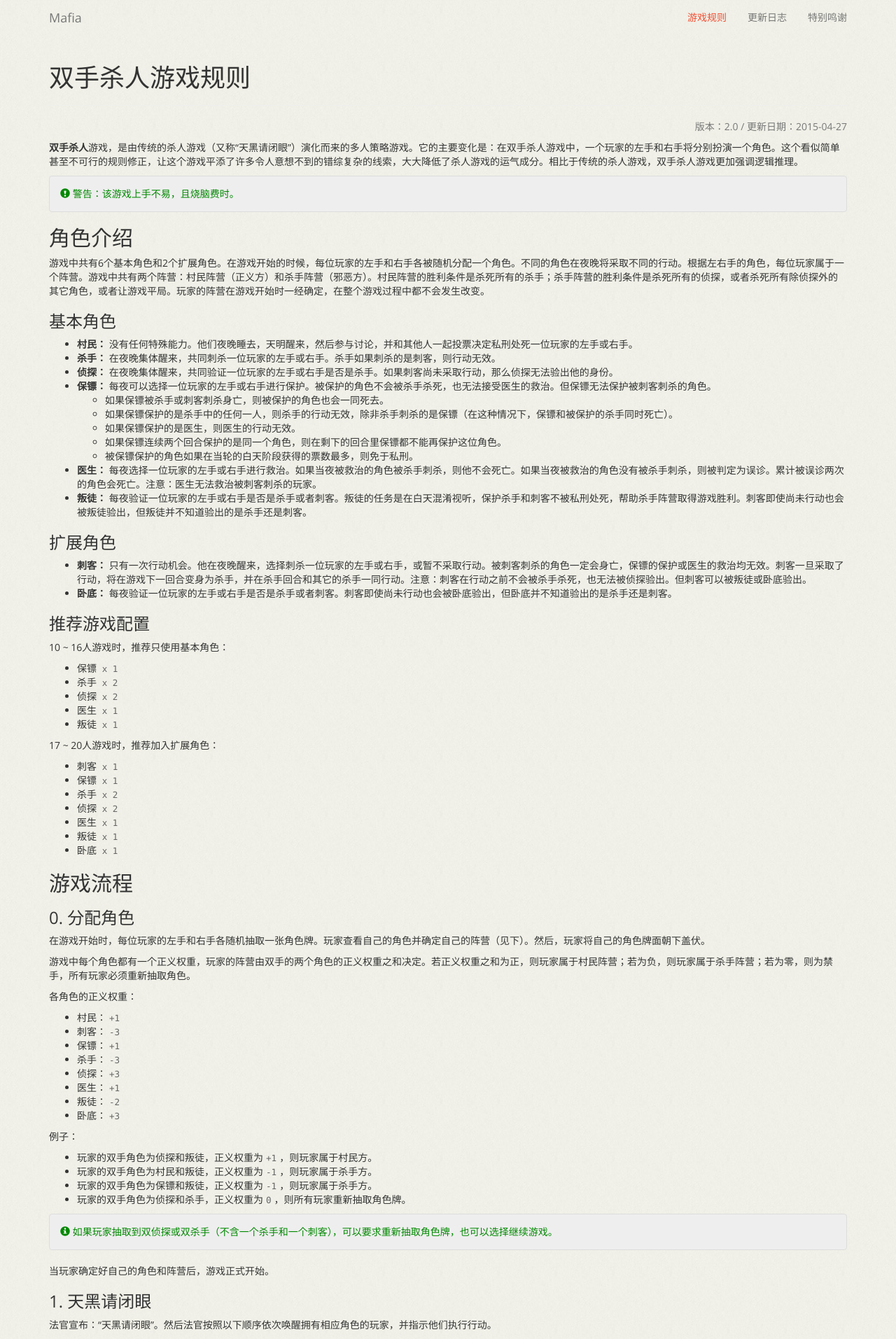
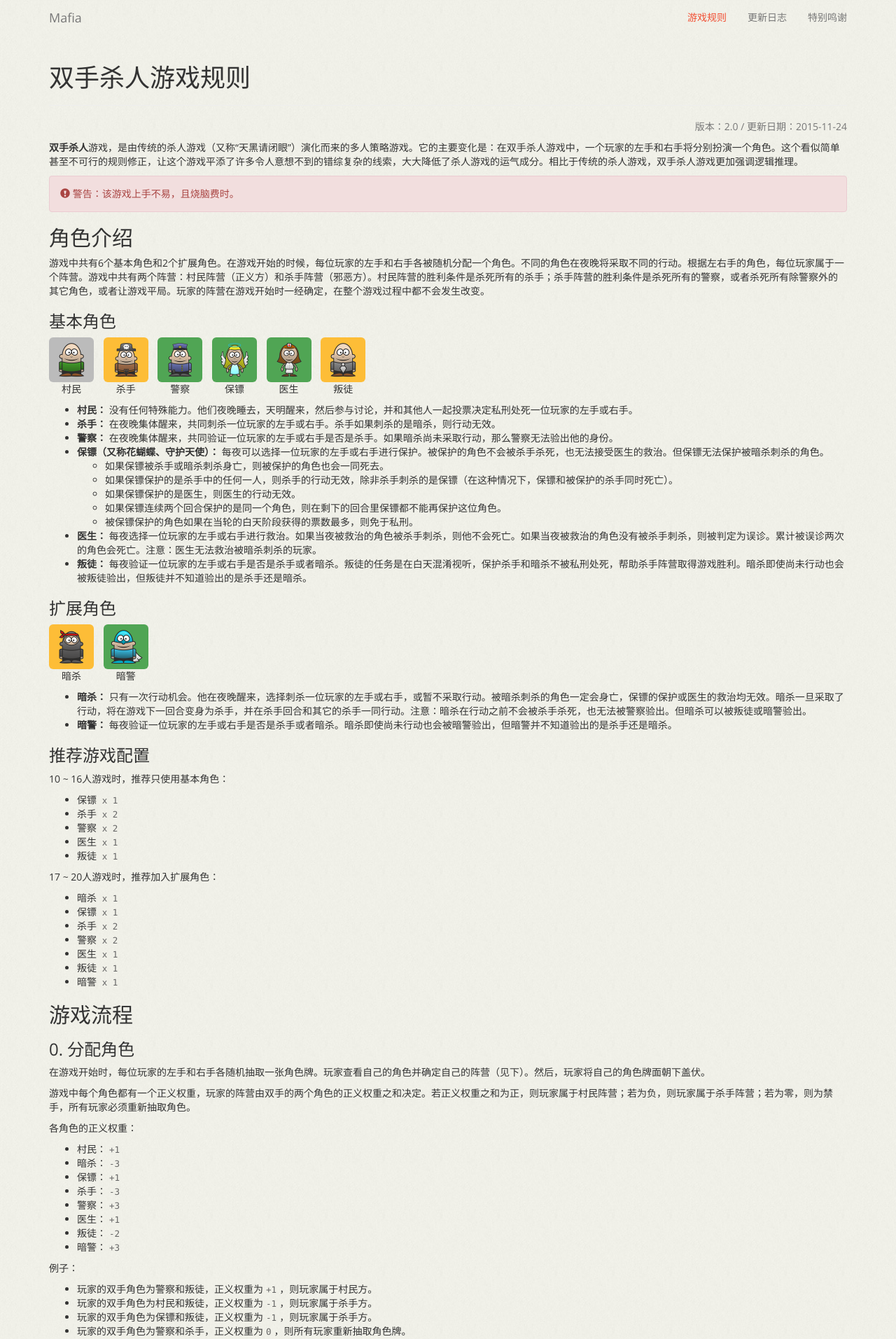
Before and after one commit to zhengzhong/mafia, a Jekyll site: the page built from gameplay.md, in a window 1280 px wide. Shown: the top 1913 px of the page at 70% size. Built offline with Jekyll 4.4.1, drawn with Linux system fonts in a browser that asks for light colours; nearby versions of some CDN libraries; some of the changed text lies outside the part shown.

Commit message:
Updated gameplay page; Added thanks page.

```diff
--- a/_sass/site/_extras.scss
+++ b/_sass/site/_extras.scss
@@ -15,7 +15,10 @@ body {
 
 // Styles for website.
 body.mafia {
-  background: url('../img/body_bg.jpg');
+  // For tablet and PC...
+  @media (min-width: 768px) {
+    background: url('../img/body_bg.jpg');
+  }
 
   nav#topbar {
     background-color: transparent;
--- a/gameplay.md
+++ b/gameplay.md
@@ -4,36 +4,50 @@ title: '双手杀人游戏规则'
 permalink: /gameplay/
 ---
 
-<p class="text-muted text-right">版本：2.0 / 更新日期：2015-04-27</p>
+<p class="text-muted text-right">版本：2.0 / 更新日期：2015-11-24</p>
 
 **双手杀人**游戏，是由传统的杀人游戏（又称“天黑请闭眼”）演化而来的多人策略游戏。它的主要变化是：在双手杀人游戏中，一个玩家的左手和右手将分别扮演一个角色。这个看似简单甚至不可行的规则修正，让这个游戏平添了许多令人意想不到的错综复杂的线索，大大降低了杀人游戏的运气成分。相比于传统的杀人游戏，双手杀人游戏更加强调逻辑推理。
 
-<div class="alert alert-info">
+<div class="alert alert-danger">
   <span class="glyphicon glyphicon-exclamation-sign"></span> 警告：该游戏上手不易，且烧脑费时。
 </div>
 
 ## 角色介绍
 
-游戏中共有6个基本角色和2个扩展角色。在游戏开始的时候，每位玩家的左手和右手各被随机分配一个角色。不同的角色在夜晚将采取不同的行动。根据左右手的角色，每位玩家属于一个阵营。游戏中共有两个阵营：村民阵营（正义方）和杀手阵营（邪恶方）。村民阵营的胜利条件是杀死所有的杀手；杀手阵营的胜利条件是杀死所有的侦探，或者杀死所有除侦探外的其它角色，或者让游戏平局。玩家的阵营在游戏开始时一经确定，在整个游戏过程中都不会发生改变。
+游戏中共有6个基本角色和2个扩展角色。在游戏开始的时候，每位玩家的左手和右手各被随机分配一个角色。不同的角色在夜晚将采取不同的行动。根据左右手的角色，每位玩家属于一个阵营。游戏中共有两个阵营：村民阵营（正义方）和杀手阵营（邪恶方）。村民阵营的胜利条件是杀死所有的杀手；杀手阵营的胜利条件是杀死所有的警察，或者杀死所有除警察外的其它角色，或者让游戏平局。玩家的阵营在游戏开始时一经确定，在整个游戏过程中都不会发生改变。
 
 ### 基本角色
 
+<ul class="list-inline">
+  <li class="text-center"><img class="img-rounded" style="width:64px;" src="{{ site.baseurl }}/assets/img/role_civilian_64pt_2x.png" alt="Civilian"/><br/>村民</li>
+  <li class="text-center"><img class="img-rounded" style="width:64px;" src="{{ site.baseurl }}/assets/img/role_killer_64pt_2x.png" alt="Killer"/><br/>杀手</li>
+  <li class="text-center"><img class="img-rounded" style="width:64px;" src="{{ site.baseurl }}/assets/img/role_detective_64pt_2x.png" alt="Detective"/><br/>警察</li>
+  <li class="text-center"><img class="img-rounded" style="width:64px;" src="{{ site.baseurl }}/assets/img/role_guardian_64pt_2x.png" alt="Guardian"/><br/>保镖</li>
+  <li class="text-center"><img class="img-rounded" style="width:64px;" src="{{ site.baseurl }}/assets/img/role_doctor_64pt_2x.png" alt="Doctor"/><br/>医生</li>
+  <li class="text-center"><img class="img-rounded" style="width:64px;" src="{{ site.baseurl }}/assets/img/role_traitor_64pt_2x.png" alt="Traitor"/><br/>叛徒</li>
+</ul>
+
 * **村民：** 没有任何特殊能力。他们夜晚睡去，天明醒来，然后参与讨论，并和其他人一起投票决定私刑处死一位玩家的左手或右手。
-* **杀手：** 在夜晚集体醒来，共同刺杀一位玩家的左手或右手。杀手如果刺杀的是刺客，则行动无效。
-* **侦探：** 在夜晚集体醒来，共同验证一位玩家的左手或右手是否是杀手。如果刺客尚未采取行动，那么侦探无法验出他的身份。
-* **保镖：** 每夜可以选择一位玩家的左手或右手进行保护。被保护的角色不会被杀手杀死，也无法接受医生的救治。但保镖无法保护被刺客刺杀的角色。
-  * 如果保镖被杀手或刺客刺杀身亡，则被保护的角色也会一同死去。
+* **杀手：** 在夜晚集体醒来，共同刺杀一位玩家的左手或右手。杀手如果刺杀的是暗杀，则行动无效。
+* **警察：** 在夜晚集体醒来，共同验证一位玩家的左手或右手是否是杀手。如果暗杀尚未采取行动，那么警察无法验出他的身份。
+* **保镖（又称花蝴蝶、守护天使）：** 每夜可以选择一位玩家的左手或右手进行保护。被保护的角色不会被杀手杀死，也无法接受医生的救治。但保镖无法保护被暗杀刺杀的角色。
+  * 如果保镖被杀手或暗杀刺杀身亡，则被保护的角色也会一同死去。
   * 如果保镖保护的是杀手中的任何一人，则杀手的行动无效，除非杀手刺杀的是保镖（在这种情况下，保镖和被保护的杀手同时死亡）。
   * 如果保镖保护的是医生，则医生的行动无效。
   * 如果保镖连续两个回合保护的是同一个角色，则在剩下的回合里保镖都不能再保护这位角色。
   * 被保镖保护的角色如果在当轮的白天阶段获得的票数最多，则免于私刑。
-* **医生：** 每夜选择一位玩家的左手或右手进行救治。如果当夜被救治的角色被杀手刺杀，则他不会死亡。如果当夜被救治的角色没有被杀手刺杀，则被判定为误诊。累计被误诊两次的角色会死亡。注意：医生无法救治被刺客刺杀的玩家。
-* **叛徒：** 每夜验证一位玩家的左手或右手是否是杀手或者刺客。叛徒的任务是在白天混淆视听，保护杀手和刺客不被私刑处死，帮助杀手阵营取得游戏胜利。刺客即使尚未行动也会被叛徒验出，但叛徒并不知道验出的是杀手还是刺客。
+* **医生：** 每夜选择一位玩家的左手或右手进行救治。如果当夜被救治的角色被杀手刺杀，则他不会死亡。如果当夜被救治的角色没有被杀手刺杀，则被判定为误诊。累计被误诊两次的角色会死亡。注意：医生无法救治被暗杀刺杀的玩家。
+* **叛徒：** 每夜验证一位玩家的左手或右手是否是杀手或者暗杀。叛徒的任务是在白天混淆视听，保护杀手和暗杀不被私刑处死，帮助杀手阵营取得游戏胜利。暗杀即使尚未行动也会被叛徒验出，但叛徒并不知道验出的是杀手还是暗杀。
 
 ### 扩展角色
 
-* **刺客：** 只有一次行动机会。他在夜晚醒来，选择刺杀一位玩家的左手或右手，或暂不采取行动。被刺客刺杀的角色一定会身亡，保镖的保护或医生的救治均无效。刺客一旦采取了行动，将在游戏下一回合变身为杀手，并在杀手回合和其它的杀手一同行动。注意：刺客在行动之前不会被杀手杀死，也无法被侦探验出。但刺客可以被叛徒或卧底验出。
-* **卧底：** 每夜验证一位玩家的左手或右手是否是杀手或者刺客。刺客即使尚未行动也会被卧底验出，但卧底并不知道验出的是杀手还是刺客。
+<ul class="list-inline">
+  <li class="text-center"><img class="img-rounded" style="width:64px;" src="{{ site.baseurl }}/assets/img/role_assassin_64pt_2x.png" alt="Assassin"/><br/>暗杀</li>
+  <li class="text-center"><img class="img-rounded" style="width:64px;" src="{{ site.baseurl }}/assets/img/role_undercover_64pt_2x.png" alt="Undercover"/><br/>暗警</li>
+</ul>
+
+* **暗杀：** 只有一次行动机会。他在夜晚醒来，选择刺杀一位玩家的左手或右手，或暂不采取行动。被暗杀刺杀的角色一定会身亡，保镖的保护或医生的救治均无效。暗杀一旦采取了行动，将在游戏下一回合变身为杀手，并在杀手回合和其它的杀手一同行动。注意：暗杀在行动之前不会被杀手杀死，也无法被警察验出。但暗杀可以被叛徒或暗警验出。
+* **暗警：** 每夜验证一位玩家的左手或右手是否是杀手或者暗杀。暗杀即使尚未行动也会被暗警验出，但暗警并不知道验出的是杀手还是暗杀。
 
 ### 推荐游戏配置
 
@@ -41,19 +55,19 @@ permalink: /gameplay/
 
 * 保镖 `x 1`
 * 杀手 `x 2`
-* 侦探 `x 2`
+* 警察 `x 2`
 * 医生 `x 1`
 * 叛徒 `x 1`
 
 17 ~ 20人游戏时，推荐加入扩展角色：
 
-* 刺客 `x 1`
+* 暗杀 `x 1`
 * 保镖 `x 1`
 * 杀手 `x 2`
-* 侦探 `x 2`
+* 警察 `x 2`
 * 医生 `x 1`
 * 叛徒 `x 1`
-* 卧底 `x 1`
+* 暗警 `x 1`
 
 
 ## 游戏流程
@@ -67,23 +81,23 @@ permalink: /gameplay/
 各角色的正义权重：
 
 * 村民：`+1`
-* 刺客：`-3`
+* 暗杀：`-3`
 * 保镖：`+1`
 * 杀手：`-3`
-* 侦探：`+3`
+* 警察：`+3`
 * 医生：`+1`
 * 叛徒：`-2`
-* 卧底：`+3`
+* 暗警：`+3`
 
 例子：
 
-* 玩家的双手角色为侦探和叛徒，正义权重为`+1`，则玩家属于村民方。
+* 玩家的双手角色为警察和叛徒，正义权重为`+1`，则玩家属于村民方。
 * 玩家的双手角色为村民和叛徒，正义权重为`-1`，则玩家属于杀手方。
 * 玩家的双手角色为保镖和叛徒，正义权重为`-1`，则玩家属于杀手方。
-* 玩家的双手角色为侦探和杀手，正义权重为`0`，则所有玩家重新抽取角色牌。
+* 玩家的双手角色为警察和杀手，正义权重为`0`，则所有玩家重新抽取角色牌。
 
 <div class="alert alert-info">
-  <span class="glyphicon glyphicon-info-sign"></span> 如果玩家抽取到双侦探或双杀手（不含一个杀手和一个刺客），可以要求重新抽取角色牌，也可以选择继续游戏。
+  <span class="glyphicon glyphicon-info-sign"></span> 如果玩家抽取到双警察或双杀手（不含一个杀手和一个暗杀），可以要求重新抽取角色牌，也可以选择继续游戏。
 </div>
 
 当玩家确定好自己的角色和阵营后，游戏正式开始。
@@ -92,18 +106,18 @@ permalink: /gameplay/
 
 法官宣布：“天黑请闭眼”。然后法官按照以下顺序依次唤醒拥有相应角色的玩家，并指示他们执行行动。
 
-* **刺客：** 选择要刺杀的目标，或暂时不采取行动。
+* **暗杀：** 选择要刺杀的目标，或暂时不采取行动。
 * **保镖：** 选择要保护的目标。
 * **杀手：** 选择要刺杀的目标。
-* **侦探：** 选择要验证的目标。如果被验证的角色是杀手（不含未采取行动的刺客），法官拇指向上；否则法官拇指向下。
+* **警察：** 选择要验证的目标。如果被验证的角色是杀手（不含未采取行动的暗杀），法官拇指向上；否则法官拇指向下。
 * **医生：** 选择要救治的目标。
-* **叛徒：** 选择要验证的目标。如果被验证的角色是杀手或者刺客，法官拇指向上；否则法官拇指向下。
-* **卧底：** 选择要验证的目标。如果被验证的角色是杀手或者刺客，法官拇指向上；否则法官拇指向下。
+* **叛徒：** 选择要验证的目标。如果被验证的角色是杀手或者暗杀，法官拇指向上；否则法官拇指向下。
+* **暗警：** 选择要验证的目标。如果被验证的角色是杀手或者暗杀，法官拇指向上；否则法官拇指向下。
 
 注意：
 
-* 每个角色在自己的行动回合都必须选择一个目标执行行动，不可以弃权。刺客除外。
-* 刺客只有一次行动机会。如果刺客采取了行动，则会在下一回合变身为杀手。在下一轮的杀手回合里，变身后的刺客将会睁眼和其他杀手一起行动。
+* 每个角色在自己的行动回合都必须选择一个目标执行行动，不可以弃权。暗杀除外。
+* 暗杀只有一次行动机会。如果暗杀采取了行动，则会在下一回合变身为杀手。在下一轮的杀手回合里，变身后的暗杀将会睁眼和其他杀手一起行动。
 * 在每个角色的回合里，即使该角色已经死亡或转变了身份，法官也必须照常唤醒角色，不可以直接跳过该回合。
 
 <div class="alert alert-info">
@@ -117,7 +131,7 @@ permalink: /gameplay/
 在结算阶段结束后，如果游戏尚存遗言机会，则死亡的玩家（依次）发表遗言。如果游戏已无遗言机会，则直接跳过该阶段。
 
 <div class="alert alert-info">
-  <span class="glyphicon glyphicon-info-sign"></span> 游戏中的遗言机会的数量，取决于参与游戏的杀手和刺客的总数。比如，当游戏中有两个杀手，没有刺客时，最先死亡的两位玩家（无论死亡的原因是什么）将有机会发表遗言。之后死亡的玩家将不能够发表遗言。玩家可以放弃发表遗言，但依然会占用依次遗言机会。
+  <span class="glyphicon glyphicon-info-sign"></span> 游戏中的遗言机会的数量，取决于参与游戏的杀手和暗杀的总数。比如，当游戏中有两个杀手，没有暗杀时，最先死亡的两位玩家（无论死亡的原因是什么）将有机会发表遗言。之后死亡的玩家将不能够发表遗言。玩家可以放弃发表遗言，但依然会占用依次遗言机会。
 </div>
 
 ### 3. 推举疑犯
@@ -163,7 +177,7 @@ permalink: /gameplay/
 
 在游戏中，玩家发言必须遵守以下规则：
 
-* 发言可以说谎，比如假冒侦探、医生或报表，但不允许翻开自己的角色牌。
+* 发言可以说谎，比如假冒警察、医生或保镖，但不允许翻开自己的角色牌。
 * 玩家和玩家、玩家和法官之间均不可以对话。
 * 发言时不允许透露场外信息，比如听到某位玩家的动作或感觉到法官说话的方向等等。
 * 法官不允许发言。
```
Also changed, not shown: thanks.md (added, +18 -0 lines), assets/img/avatar_dashu_64pt_2x.png (added), assets/img/avatar_langni_64pt_2x.png (added), assets/img/avatar_laoyao_64pt_2x.png (added), assets/img/avatar_qingqing_64pt_2x.png (added), assets/img/avatar_wenwen_64pt_2x.png (added), assets/img/avatar_xiaohe_64pt_2x.png (added), assets/img/role_assassin_64pt_2x.png (added), assets/img/role_civilian_64pt_2x.png (added), assets/img/role_detective_64pt_2x.png (added), assets/img/role_doctor_64pt_2x.png (added), assets/img/role_guardian_64pt_2x.png (added), assets/img/role_killer_64pt_2x.png (added), assets/img/role_traitor_64pt_2x.png (added), 1 more files.
